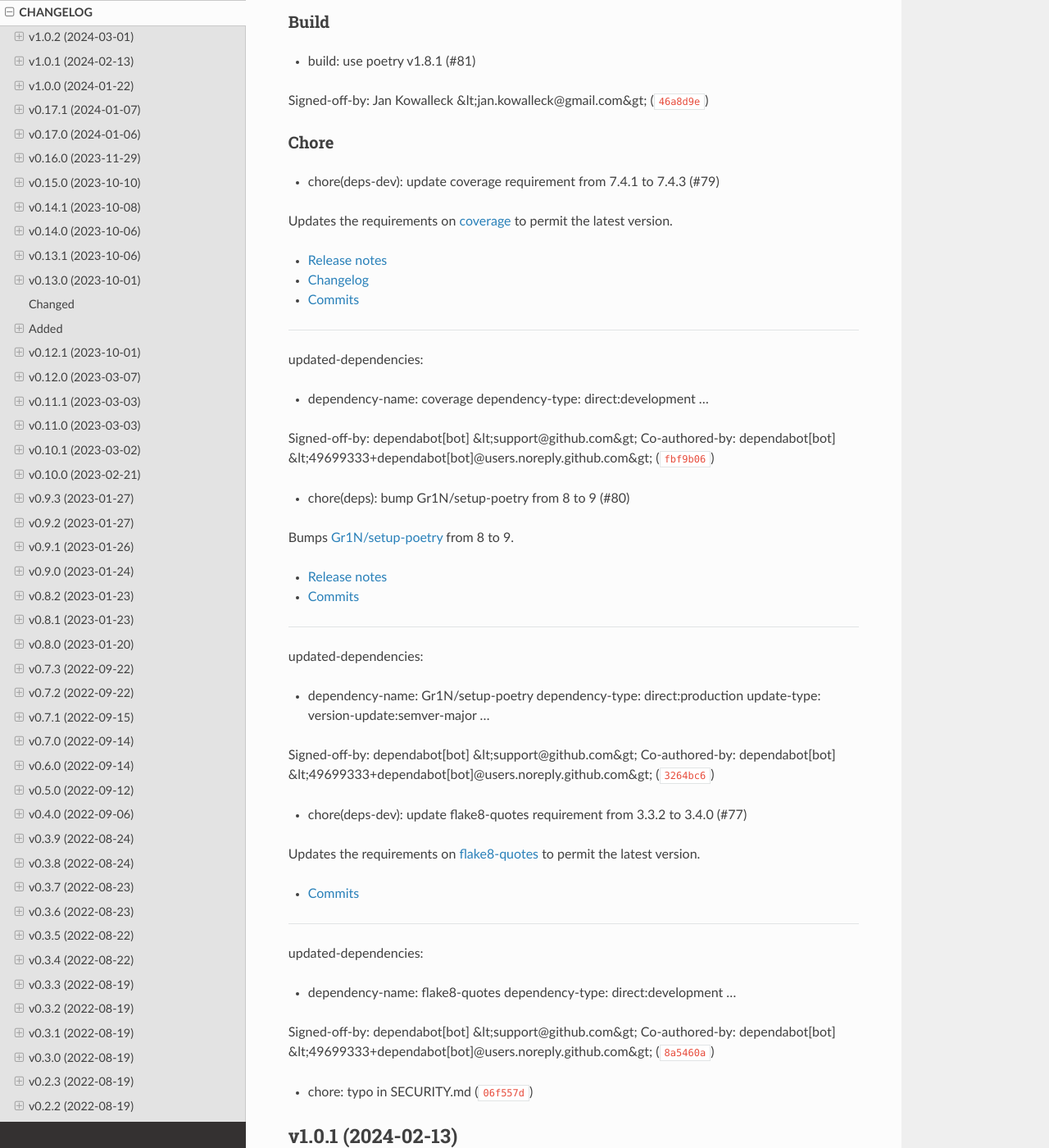
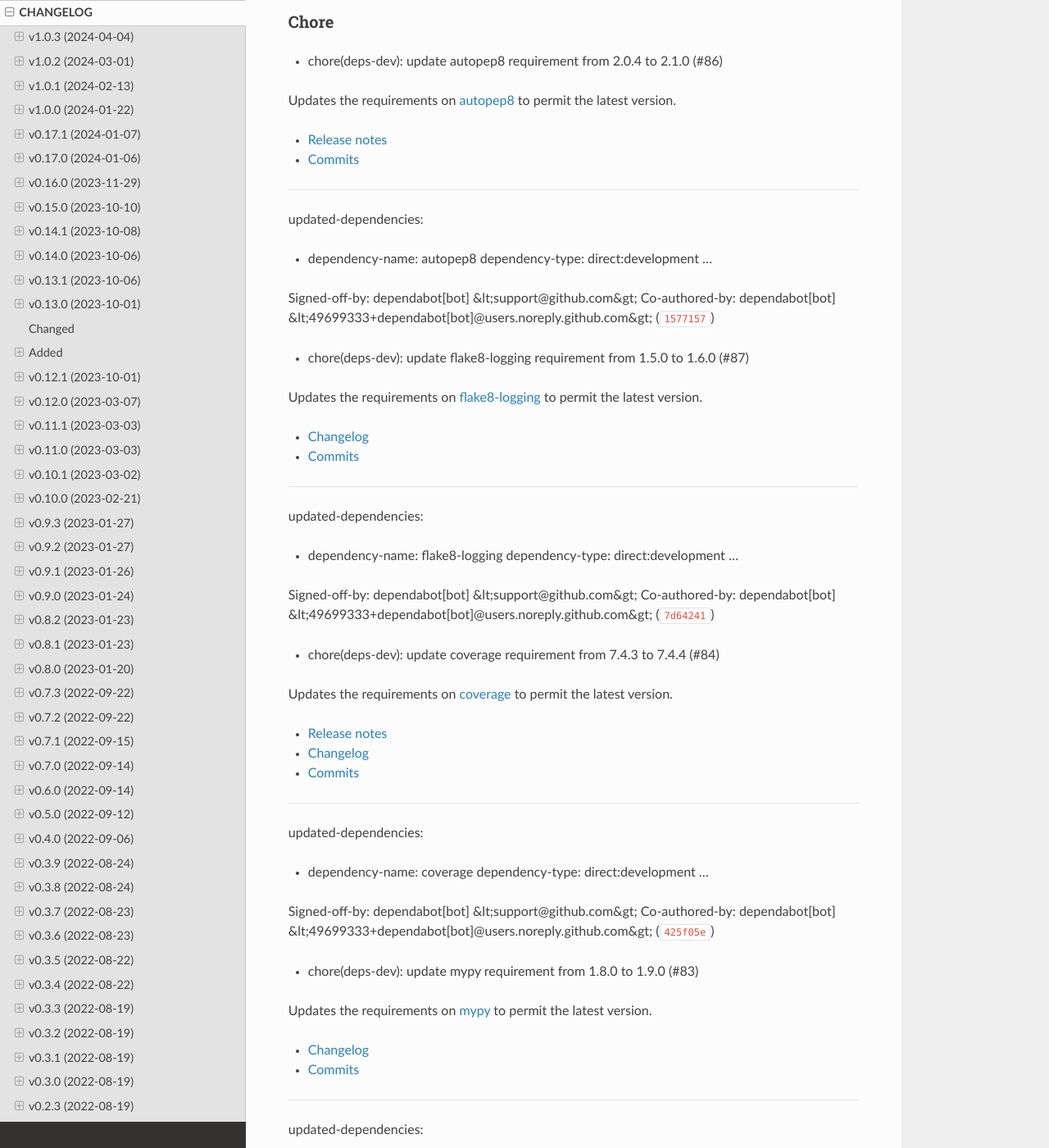
Before and after one commit to madpah/serializable, a Sphinx documentation site: the page built from docs/changelog.rst, in a window 1280 px wide and 1400 px high, scrolled down 203 px. Shown: the whole window at 82% size. Built offline with Sphinx 7.4.7 and the Read the Docs theme 2.0.0, drawn with Linux system fonts in a browser that asks for light colours; some of the changed text lies outside the part shown.

Commit message:
chore(release): 1.0.3
Automatically generated by python-semantic-release

Signed-off-by: semantic-release <semantic-release>

```diff
--- a/CHANGELOG.md
+++ b/CHANGELOG.md
@@ -1,5 +1,77 @@
 # CHANGELOG
 
+
+
+## v1.0.3 (2024-04-04)
+
+### Chore
+
+* chore(deps-dev): update autopep8 requirement from 2.0.4 to 2.1.0 (#86)
+
+Updates the requirements on [autopep8](https://github.com/hhatto/autopep8) to permit the latest version.
+- [Release notes](https://github.com/hhatto/autopep8/releases)
+- [Commits](https://github.com/hhatto/autopep8/compare/v2.0.4...v2.1.0)
+
+---
+updated-dependencies:
+- dependency-name: autopep8
+  dependency-type: direct:development
+...
+
+Signed-off-by: dependabot[bot] &lt;support@github.com&gt;
+Co-authored-by: dependabot[bot] &lt;49699333+dependabot[bot]@users.noreply.github.com&gt; ([`1577157`](https://github.com/madpah/serializable/commit/1577157b585f538d63dba80c26aa19c3804b2740))
+
+* chore(deps-dev): update flake8-logging requirement from 1.5.0 to 1.6.0 (#87)
+
+Updates the requirements on [flake8-logging](https://github.com/adamchainz/flake8-logging) to permit the latest version.
+- [Changelog](https://github.com/adamchainz/flake8-logging/blob/main/CHANGELOG.rst)
+- [Commits](https://github.com/adamchainz/flake8-logging/compare/1.5.0...1.6.0)
+
+---
+updated-dependencies:
+- dependency-name: flake8-logging
+  dependency-type: direct:development
+...
+
+Signed-off-by: dependabot[bot] &lt;support@github.com&gt;
+Co-authored-by: dependabot[bot] &lt;49699333+dependabot[bot]@users.noreply.github.com&gt; ([`7d64241`](https://github.com/madpah/serializable/commit/7d6424115c02543b5d37d6c0025eed70279e2eab))
+
+* chore(deps-dev): update coverage requirement from 7.4.3 to 7.4.4 (#84)
+
+Updates the requirements on [coverage](https://github.com/nedbat/coveragepy) to permit the latest version.
+- [Release notes](https://github.com/nedbat/coveragepy/releases)
+- [Changelog](https://github.com/nedbat/coveragepy/blob/master/CHANGES.rst)
+- [Commits](https://github.com/nedbat/coveragepy/compare/7.4.3...7.4.4)
+
+---
+updated-dependencies:
+- dependency-name: coverage
+  dependency-type: direct:development
+...
+
+Signed-off-by: dependabot[bot] &lt;support@github.com&gt;
+Co-authored-by: dependabot[bot] &lt;49699333+dependabot[bot]@users.noreply.github.com&gt; ([`425f05e`](https://github.com/madpah/serializable/commit/425f05e7161d21534730349965fc1b3e896b4c9f))
+
+* chore(deps-dev): update mypy requirement from 1.8.0 to 1.9.0 (#83)
+
+Updates the requirements on [mypy](https://github.com/python/mypy) to permit the latest version.
+- [Changelog](https://github.com/python/mypy/blob/master/CHANGELOG.md)
+- [Commits](https://github.com/python/mypy/compare/v1.8.0...1.9.0)
+
+---
+updated-dependencies:
+- dependency-name: mypy
+  dependency-type: direct:development
+...
+
+Signed-off-by: dependabot[bot] &lt;support@github.com&gt;
+Co-authored-by: dependabot[bot] &lt;49699333+dependabot[bot]@users.noreply.github.com&gt; ([`9fa5297`](https://github.com/madpah/serializable/commit/9fa52975c1267b952d961c69bd47e820b74d8084))
+
+### Fix
+
+* fix: support deserialization of XML flat arrays where `child_name` does not conform to current formatter #89 (#90)
+
+Signed-off-by: Paul Horton &lt;paul.horton@owasp.org&gt; ([`ade5bd7`](https://github.com/madpah/serializable/commit/ade5bd76cf945b7380dbeac5e6233417da2d26c6))
 
 
 ## v1.0.2 (2024-03-01)
--- a/docs/conf.py
+++ b/docs/conf.py
@@ -24,7 +24,7 @@ author = 'Paul Horton'
 
 # The full version, including alpha/beta/rc tags
 # !! version is managed by semantic_release
-release = "1.0.2"
+release = "1.0.3"
 
 # -- General configuration ---------------------------------------------------
 
--- a/pyproject.toml
+++ b/pyproject.toml
@@ -5,7 +5,7 @@ build-backend = "poetry.core.masonry.api"
 
 [tool.poetry]
 name = "py-serializable"
-version = "1.0.2"
+version = "1.0.3"
 description = "Library for serializing and deserializing Python Objects to and from JSON and XML."
 authors = ["Paul Horton <paul.horton@owasp.org>"]
 maintainers = [
--- a/serializable/__init__.py
+++ b/serializable/__init__.py
@@ -59,7 +59,7 @@ import typing  # noqa: F401 # isort: skip
 
 # !! version is managed by semantic_release
 # do not use typing here, or else `semantic_release` might have issues finding the variable
-__version__ = '1.0.2'
+__version__ = '1.0.3'
 
 _logger = getLogger(__name__)
 _logger.addHandler(NullHandler())
```
